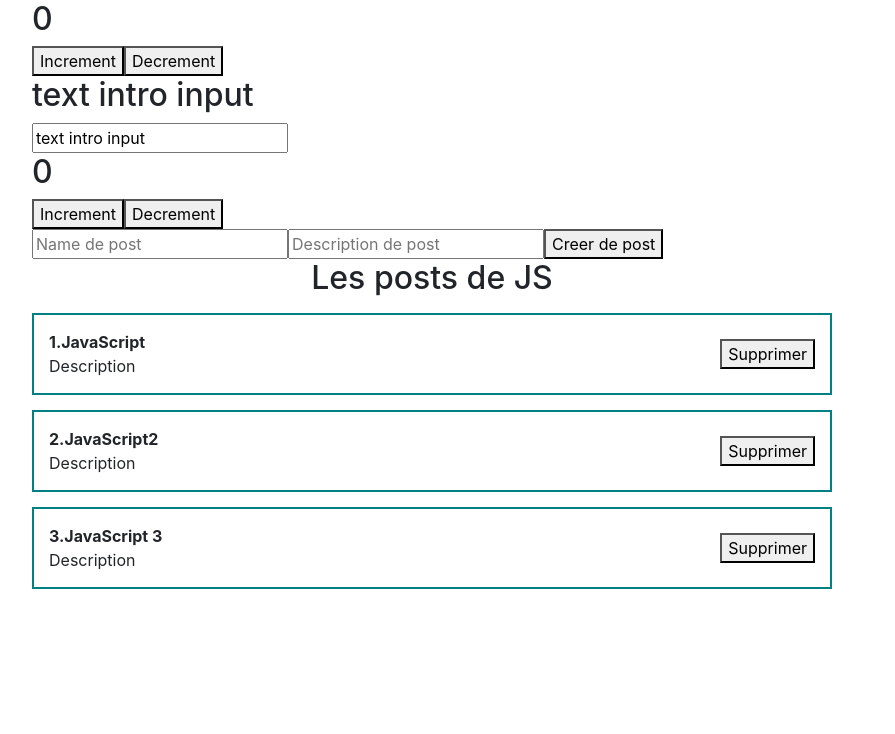
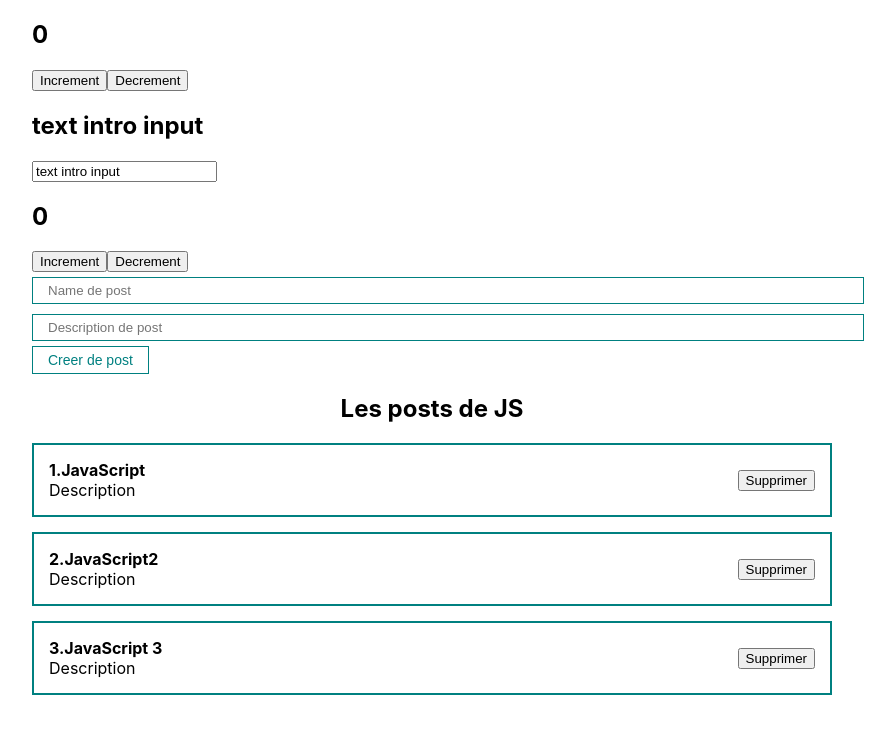
Before and after one commit to TozurElena/react_base_project, a React (Create React App) app: page / in a window 1280 px wide. Shown: the top 734 px of the page, without its empty margins (208-1103 px from the left). Built offline with nearby package versions, Linux system fonts and the light colour scheme.

Commit message:
add PostItems, PostForm, UI

```diff
--- a/public/index.html
+++ b/public/index.html
@@ -11,8 +11,8 @@
     />
 
     <title>React App</title>
-    <link href="https://cdn.jsdelivr.net/npm/bootstrap@5.0.2/dist/css/bootstrap.min.css" rel="stylesheet"
-      integrity="sha384-EVSTQN3/azprG1Anm3QDgpJLIm9Nao0Yz1ztcQTwFspd3yD65VohhpuuCOmLASjC" crossorigin="anonymous">
+    <!-- <link href="https://cdn.jsdelivr.net/npm/bootstrap@5.0.2/dist/css/bootstrap.min.css" rel="stylesheet"
+      integrity="sha384-EVSTQN3/azprG1Anm3QDgpJLIm9Nao0Yz1ztcQTwFspd3yD65VohhpuuCOmLASjC" crossorigin="anonymous"> -->
   </head>
   <body>
     <noscript>You need to enable JavaScript to run this app.</noscript>
--- a/src/App.js
+++ b/src/App.js
@@ -1,8 +1,10 @@
 import React, {useState} from 'react';
 import ClassCounter from './components/ClassCounter';
 import Counter from './components/Counter';
-import PostItems from './components/PostItems';
+import PostForm from './components/PostForm';
+
 import PostList from './components/PostList';
+
 import './styles/App.css'
 
 function App() {
@@ -13,6 +15,10 @@ function App() {
     {id:3, title: 'JavaScript 3', body: 'Description'}
   ])
 
+  const createPost = (newPost) => {
+    setPosts([...posts, newPost])
+  }
+
 
   return (
     <div className="App">
@@ -20,11 +26,7 @@ function App() {
       <h2>{value}</h2>
       <input type="text" value={value} onChange={event => setValue(event.target.value)}/>
       <ClassCounter/>
-      <form>
-        <input type="text" placeholder='Name de post'/>
-        <input type="text" placeholder='Description de post'/>
-        <button>Creer de post</button>
-      </form>
+      <PostForm create={createPost}/>
       <PostList posts={posts} title="Les posts de JS"/>
 
 
--- /dev/null
+++ b/src/components/PostForm.jsx
@@ -0,0 +1,34 @@
+import React, {useState} from 'react';
+import MyInput from './UI/input/MyInput';
+import MyButton from './UI/button/MyButton';
+
+const PostForm = ({create}) => {
+  const[post, setPost] = useState({title:'', body:''})
+
+  const addNewPost = (e) => {
+    e.preventDefault();
+    const newPost = {
+     ...post, id: Date.now()
+    }
+    create(newPost)
+    setPost({title:'', body:''})
+  }
+
+  return (
+      <form>
+        {/* controlled component */}
+        <MyInput value={post.title}
+                onChange={e => setPost({...post, title: e.target.value})}
+                type="text" placeholder='Name de post'/>
+
+        <MyInput
+                value={post.body}
+                onChange={e => setPost({...post, body: e.target.value})}
+                 type="text" placeholder='Description de post'/>
+        <MyButton onClick={addNewPost}>Creer de post</MyButton>
+      </form>
+
+  );
+};
+
+export default PostForm;
--- a/src/components/PostItems.jsx
+++ b/src/components/PostItems.jsx
@@ -4,7 +4,7 @@ const PostItems = (props) => {
   return(
     <div className='post'>
         <div className='post_content'>
-          <strong>{props.post.id}.{props.post.title}</strong>
+          <strong>{props.number}.{props.post.title}</strong>
           <div>
             {props.post.body}
           </div>
--- a/src/components/PostList.jsx
+++ b/src/components/PostList.jsx
@@ -5,8 +5,8 @@ const PostList = ({posts, title}) => {
   return (
     <div>
       <h2 style={{textAlign: 'center'}}>{title}</h2>
-      {posts.map((post) =>
-        <PostItems post={post} key={post.id}/>
+      {posts.map((post, index) =>
+        <PostItems number={index + 1} post={post} key={post.id}/>
       )}
     </div>
   );
--- /dev/null
+++ b/src/components/UI/button/MyButton.jsx
@@ -0,0 +1,12 @@
+import React from 'react';
+import classes from './MyButton.module.css'
+
+const MyButton = ({children, ...props}) => {
+  return (
+    <button {...props} className={classes.myBtn}>
+      {children}
+    </button>
+  );
+};
+
+export default MyButton;
--- /dev/null
+++ b/src/components/UI/button/MyButton.module.css
@@ -0,0 +1,8 @@
+.myBtn {
+  padding: 5px 15px;
+  color: teal;
+  font-size: 14px;
+  background: transparent;
+  border: 1px solid teal;
+  cursor: pointer;
+}
--- /dev/null
+++ b/src/components/UI/input/MyInput.jsx
@@ -0,0 +1,11 @@
+import React from 'react';
+import classes from './MyInput.module.css'
+
+const MyInput = React.forwardRef((props, ref) => {
+  return (
+    <input ref={ref} className={classes.myInput} {...props}/>
+
+  );
+});
+
+export default MyInput;
--- /dev/null
+++ b/src/components/UI/input/MyInput.module.css
@@ -0,0 +1,6 @@
+.myInput {
+  width: 100%;
+  padding: 5px 15px;
+  margin: 5px 0;
+  border: 1px solid teal;
+}
```
